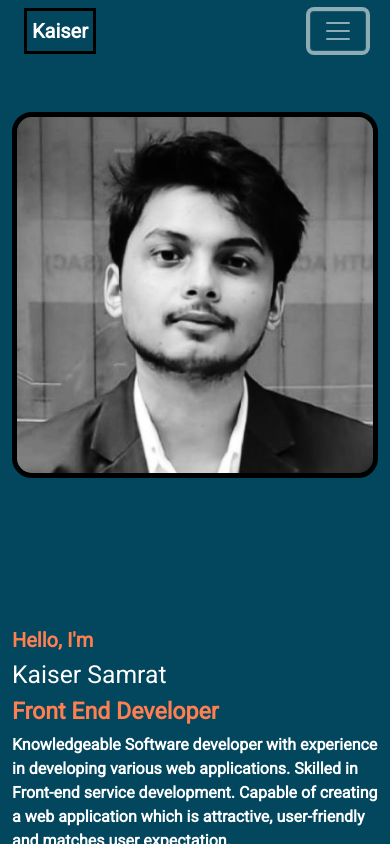
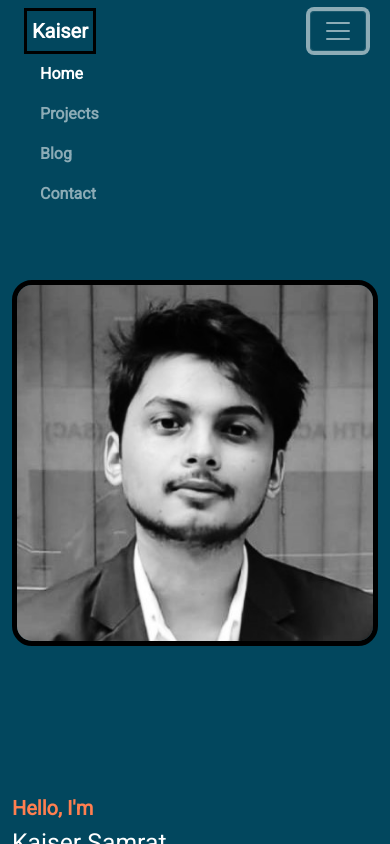
Before and after one commit to KaiserSamrat/my-portfolio, a React (Create React App) app: page / in a window 390 px wide. Both pictures are taken after a click on the button "Toggle navigation". Shown: the top 844 px of the page. Built offline with nearby package versions, Linux system fonts and the light colour scheme.

Commit message:
all blog added

```diff
--- a/public/index.html
+++ b/public/index.html
@@ -45,6 +45,8 @@
       To begin the development, run `npm start` or `yarn start`.
       To create a production bundle, use `npm run build` or `yarn build`.
     -->
+    <!-- JavaScript Bundle with Popper -->
+<script src="https://cdn.jsdelivr.net/npm/bootstrap@5.0.0-beta3/dist/js/bootstrap.bundle.min.js" integrity="sha384-JEW9xMcG8R+pH31jmWH6WWP0WintQrMb4s7ZOdauHnUtxwoG2vI5DkLtS3qm9Ekf" crossorigin="anonymous"></script>
 </body>
 
 </html>
--- a/src/Components/Navbar/Navbar.js
+++ b/src/Components/Navbar/Navbar.js
@@ -13,7 +13,7 @@
           <div class="collapse navbar-collapse" id="navbarSupportedContent">
             <ul class="navbar-nav ms-auto mb-2 mb-lg-0">
               <li class="nav-item">
-                <a class="nav-link active list" aria-current="page" href="/">Home</a>
+                <a class="nav-link active list ms-3 " aria-current="page" href="/">Home</a>
               </li>
               <li class="nav-item">
                 <a class="nav-link ms-3 list" href="/allProject">Projects</a>
```
